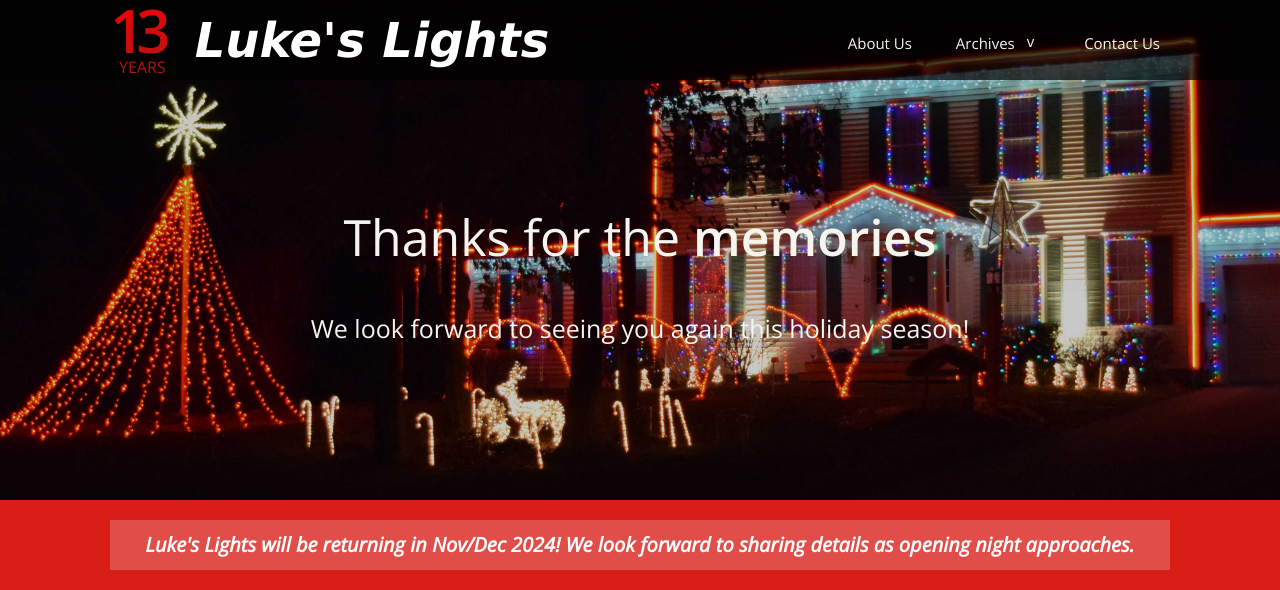
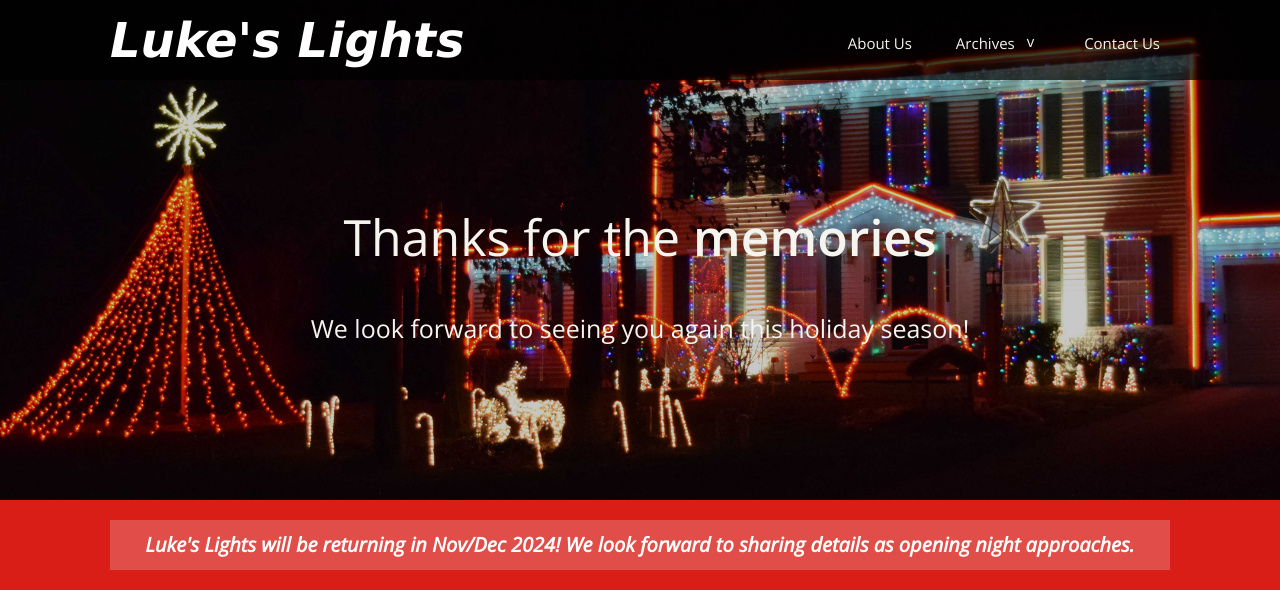
Before and after one commit to ldobson98/lukeslights, a Jekyll site: the page built from index.html, in a window 1280 px wide. Shown: the top 590 px of the page. Built offline with Jekyll 4.4.1, drawn with Linux system fonts in a browser that asks for light colours; nearby versions of some CDN libraries; grey boxes are pictures that could not be loaded.

Commit message:
Remove badge from header

```diff
--- a/_includes/header.html
+++ b/_includes/header.html
@@ -5,14 +5,14 @@
       <span class="icon-bar"></span>
       <span class="icon-bar"></span>
     </button>
-    <div class="badge">
+<!--     <div class="badge">
       <a href="{{ "/" | relative_url }}">
         <div class="badge-inner">
           <div>13</div>
           <div>Years</div>
         </div>
       </a>
-    </div>
+    </div> -->
     <div class="logo">
       <a href="{{ "/" | relative_url }}" title="Return to the homepage.">
         <h1><b>Luke's Lights</b></h1>
```
